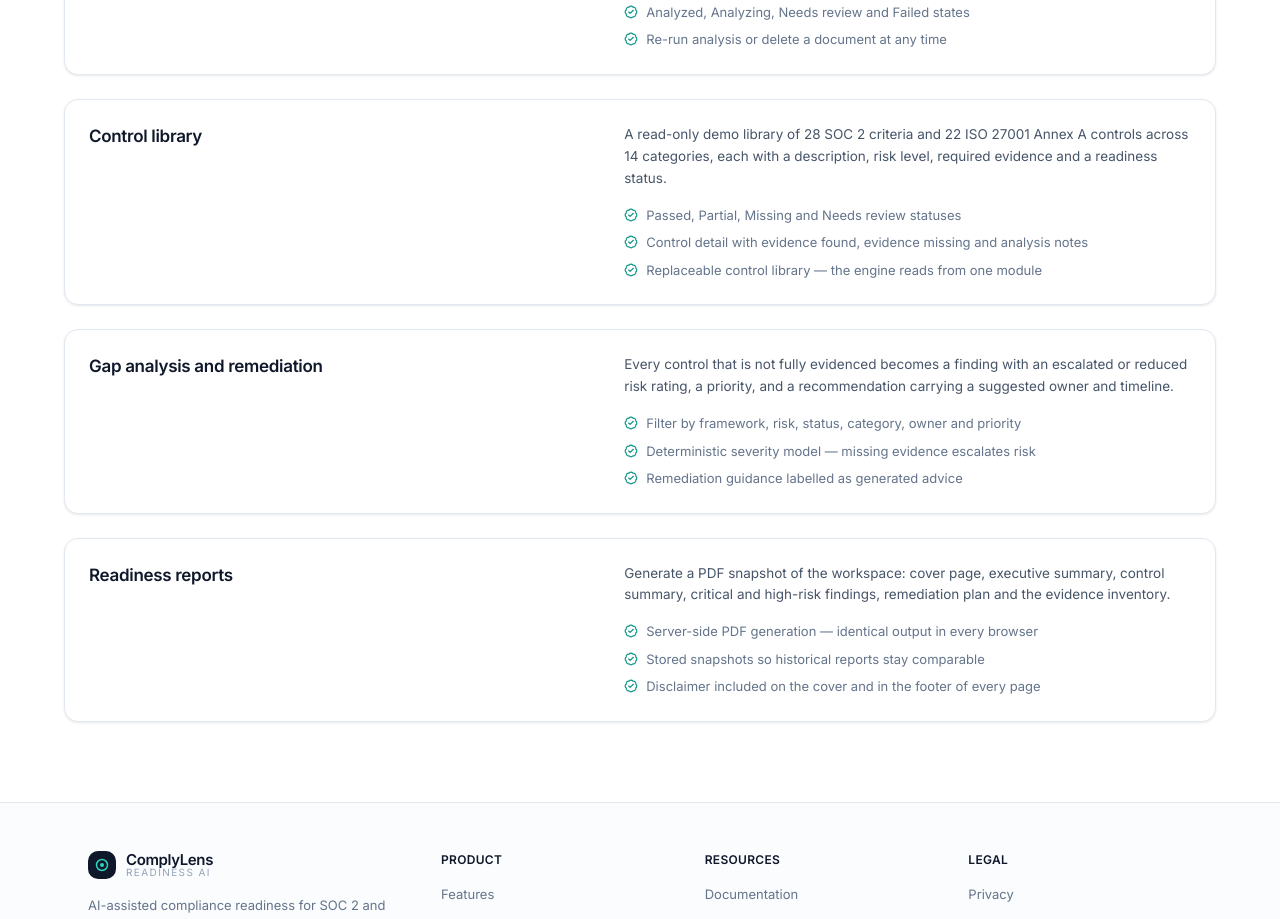
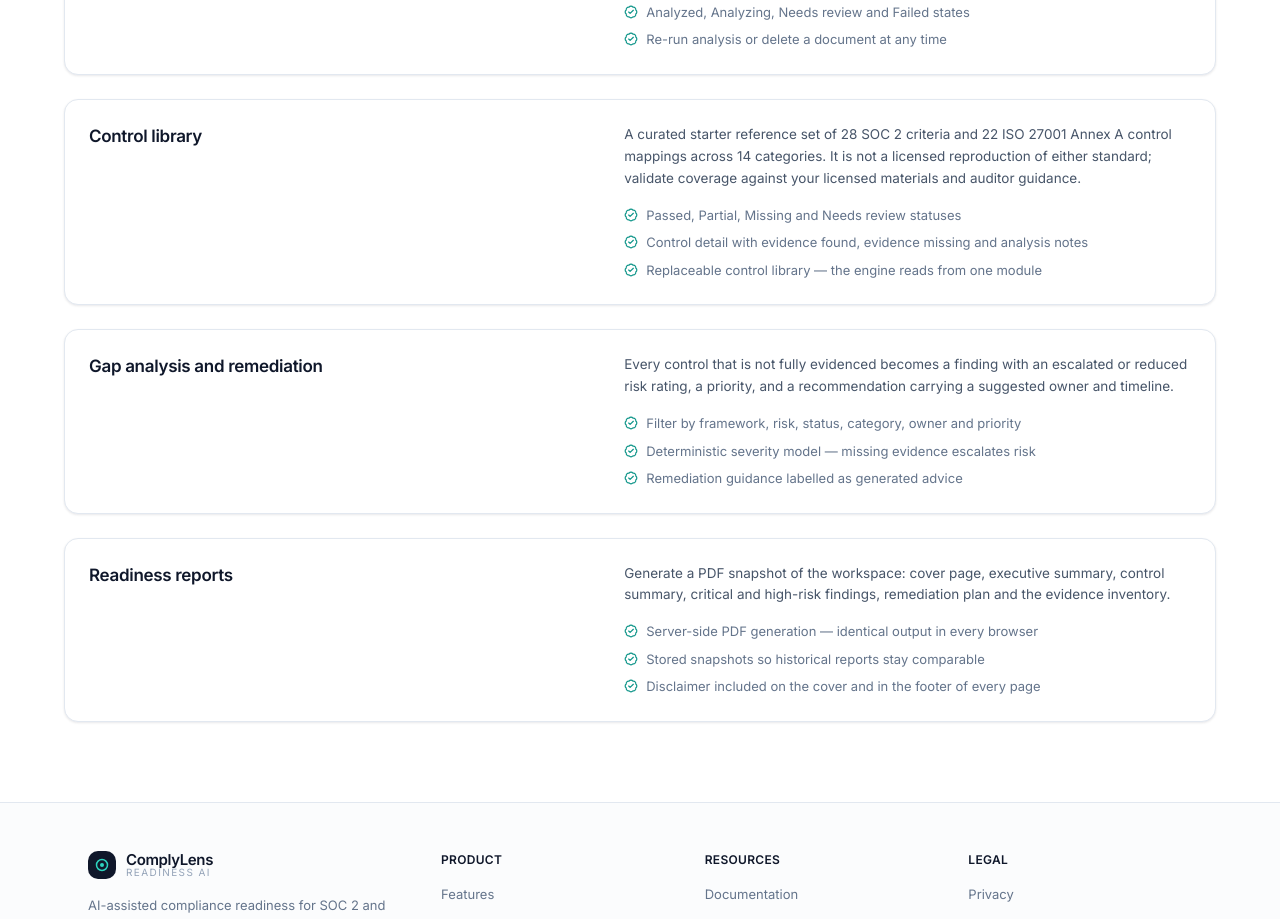
Before and after one commit to Haseebriasat7767/Complense, a React (Vite) app in the folder client/: page /features in a window 1280 px wide. Shown: the part 1320-2239 px from the top of the page. Built offline with nearby package versions, Linux system fonts and the light colour scheme; no server answers.

Commit message:
Align customer-facing copy with current production architecture

```diff
--- a/client/src/pages/marketing/FeaturesPage.tsx
+++ b/client/src/pages/marketing/FeaturesPage.tsx
@@ -15,7 +15,7 @@ const DEEP_DIVES = [
   },
   {
     title: 'Control library',
-    body: 'A read-only demo library of 28 SOC 2 criteria and 22 ISO 27001 Annex A controls across 14 categories, each with a description, risk level, required evidence and a readiness status.',
+    body: 'A curated starter reference set of 28 SOC 2 criteria and 22 ISO 27001 Annex A control mappings across 14 categories. It is not a licensed reproduction of either standard; validate coverage against your licensed materials and auditor guidance.',
     points: [
       'Passed, Partial, Missing and Needs review statuses',
       'Control detail with evidence found, evidence missing and analysis notes',
```
